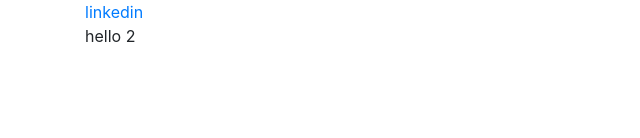
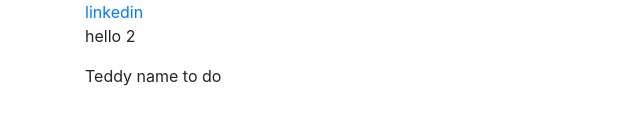
Before and after one commit to tluben/CentralAsia, a React (Create React App) app: page /about in a window 1280 px wide. Shown: the part 162-300 px from the top of the page, without its empty margins (0-640 px from the left). Built offline with nearby package versions, Linux system fonts and the light colour scheme.

Commit message:
pass object

```diff
--- a/src/App.js
+++ b/src/App.js
@@ -20,7 +20,8 @@ state = {
   //TEDDY TODO further expand state with more/ better data. If you implement correctly, edit state to whatever you want. success here is passing and using the values in one or more component
   TeddyToDo2Value: 2,
   TeddyToDo3Value: {
-    name: "Teddy name to do",
+    lname: "Teddy name to do",
+    sports:["mma","tennis"],
     teddlyList: [
       {
         "TeddyToDo1Value" :  1,
@@ -81,6 +82,7 @@ isListView(listView){
           <Route exact path="/" component={Home} />
           <Route exact path="/about" component={()=> <About
             TeddyToDo2Value={this.state.TeddyToDo2Value}
+            TeddyToDo3Value={this.state.TeddyToDo3Value}
             />}/>
 
           {/* TEDDY TODO review this and then delete this whole line TeddyToDo1Value={this.state.TeddyToDo1Value} projects={this.state.projects} listView={this.state.listView} isListView={this.isListView()}*/}
--- a/src/components/pages/About.js
+++ b/src/components/pages/About.js
@@ -11,6 +11,7 @@ const About = (props) => {
       <br></br>
       <a href ="https://github.com/tluben/">linkedin</a>
       <p> hello {props.TeddyToDo2Value}</p>
+      <p>{props.TeddyToDo3Value.lname}</p>
 
     </div>
   );
```
